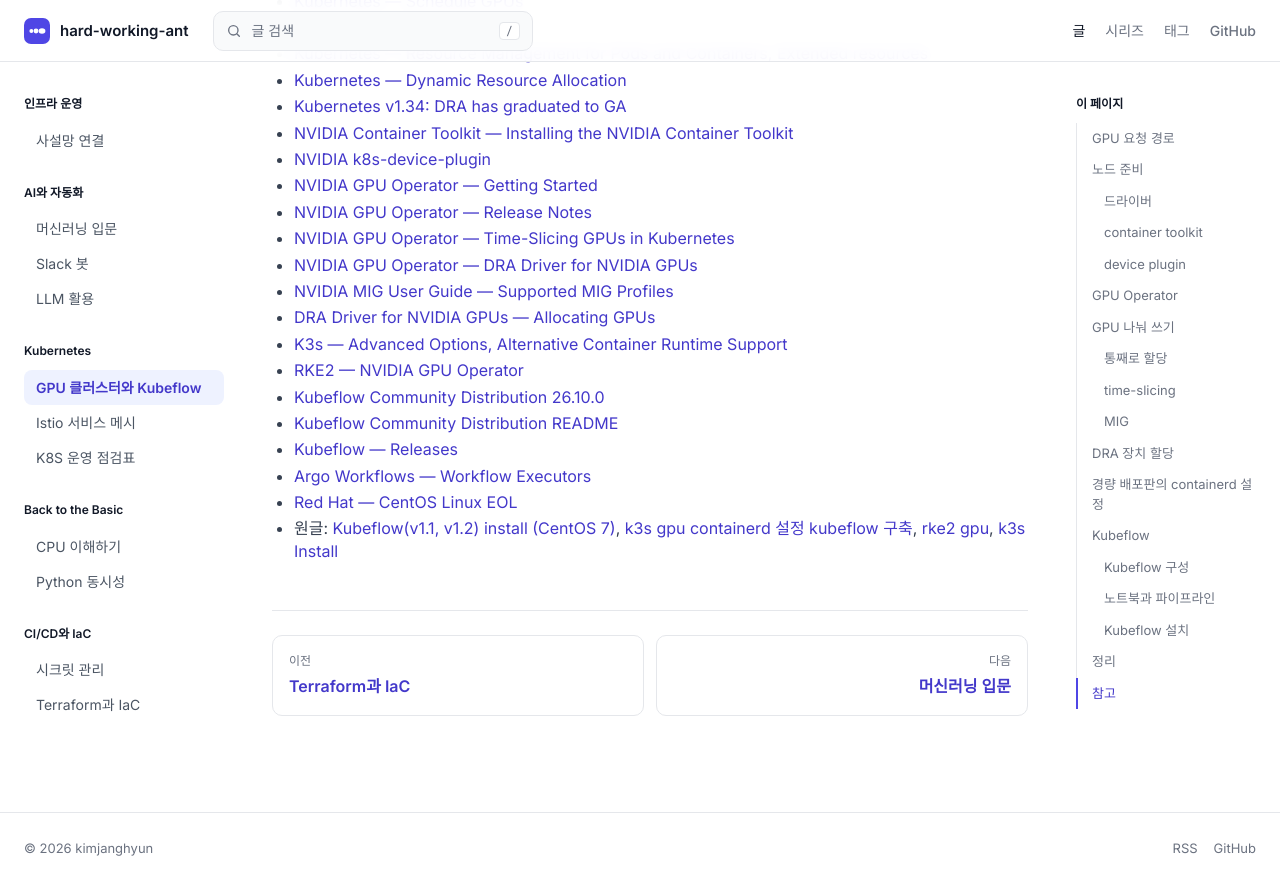
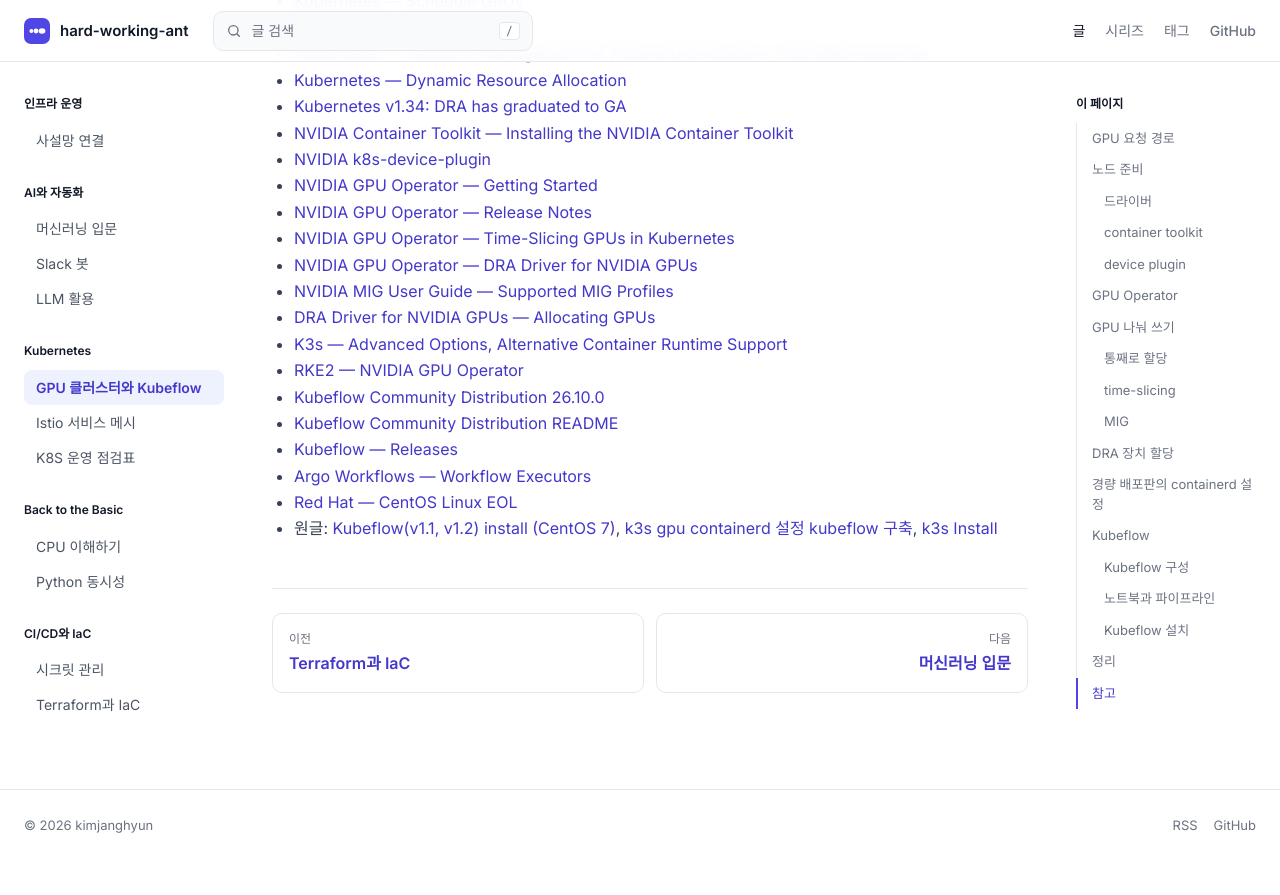
Before and after one commit to kimjanghyun1010/hard-working-ant, a Jekyll site: the page built from _posts/2026-11-07-gpu-kubeflow.md, in a window 1280 px wide and 900 px high, scrolled down 16354 px. Shown: the top 895 px of the window. Built offline with Jekyll 4.4.1, drawn with Linux system fonts in a browser that asks for light colours.

Commit message:
Kubeflow post: drop link to private original
Co-Authored-By: Claude Opus 5.5 <noreply@anthropic.com>

```diff
--- a/_posts/2026-11-07-gpu-kubeflow.md
+++ b/_posts/2026-11-07-gpu-kubeflow.md
@@ -442,4 +442,4 @@ sudo sysctl fs.inotify.max_user_watches=1255360
 - [Kubeflow — Releases](https://www.kubeflow.org/docs/releases/)
 - [Argo Workflows — Workflow Executors](https://argo-workflows.readthedocs.io/en/latest/workflow-executors/)
 - [Red Hat — CentOS Linux EOL](https://www.redhat.com/en/topics/linux/centos-linux-eol)
-- 원글: [Kubeflow(v1.1, v1.2) install (CentOS 7)](https://kimjanghyun1010.tistory.com/20), [k3s gpu containerd 설정 kubeflow 구축](https://kimjanghyun1010.tistory.com/75), [rke2 gpu](https://kimjanghyun1010.tistory.com/78), [k3s Install](https://kimjanghyun1010.tistory.com/25)
+- 원글: [Kubeflow(v1.1, v1.2) install (CentOS 7)](https://kimjanghyun1010.tistory.com/20), [k3s gpu containerd 설정 kubeflow 구축](https://kimjanghyun1010.tistory.com/75), [k3s Install](https://kimjanghyun1010.tistory.com/25)
```
Also changed, not shown: assets/js/figures/ml-basics.js (+2 -3 lines).
